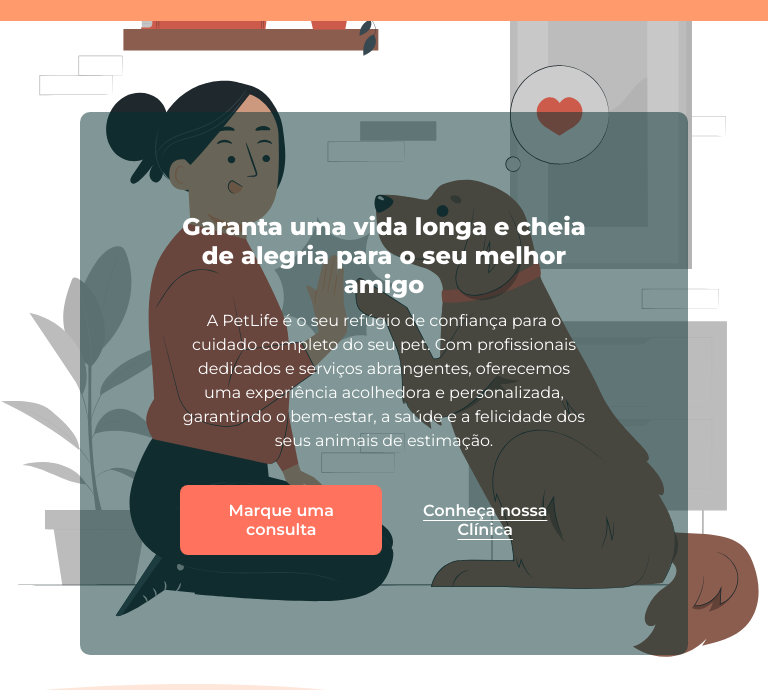
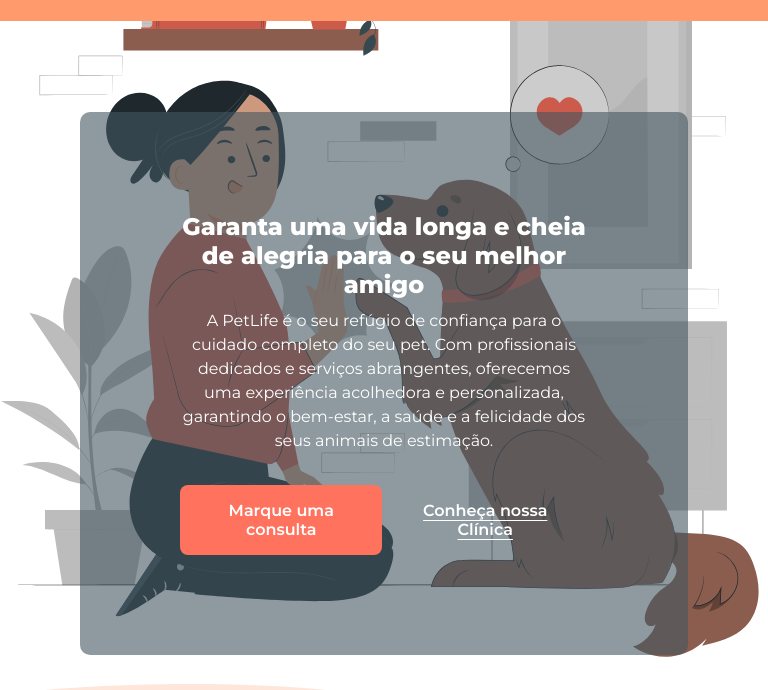
Before and after one commit to PauloAdson/PetLife, a plain HTML site: page index.html in a window 768 px wide. Shown: the part 110-800 px from the top of the page. Drawn offline with Linux system fonts and the light colour scheme.

Commit message:
mudança de cor no container

```diff
--- a/css/index.css
+++ b/css/index.css
@@ -56,7 +56,7 @@
     }
 
     .container {
-        background-color: rgba(4, 48, 48, 0.5);
+        background-color: rgba(68, 88, 98, 0.6);
         padding: 100px;
         border-radius: 10px;
     }
```
